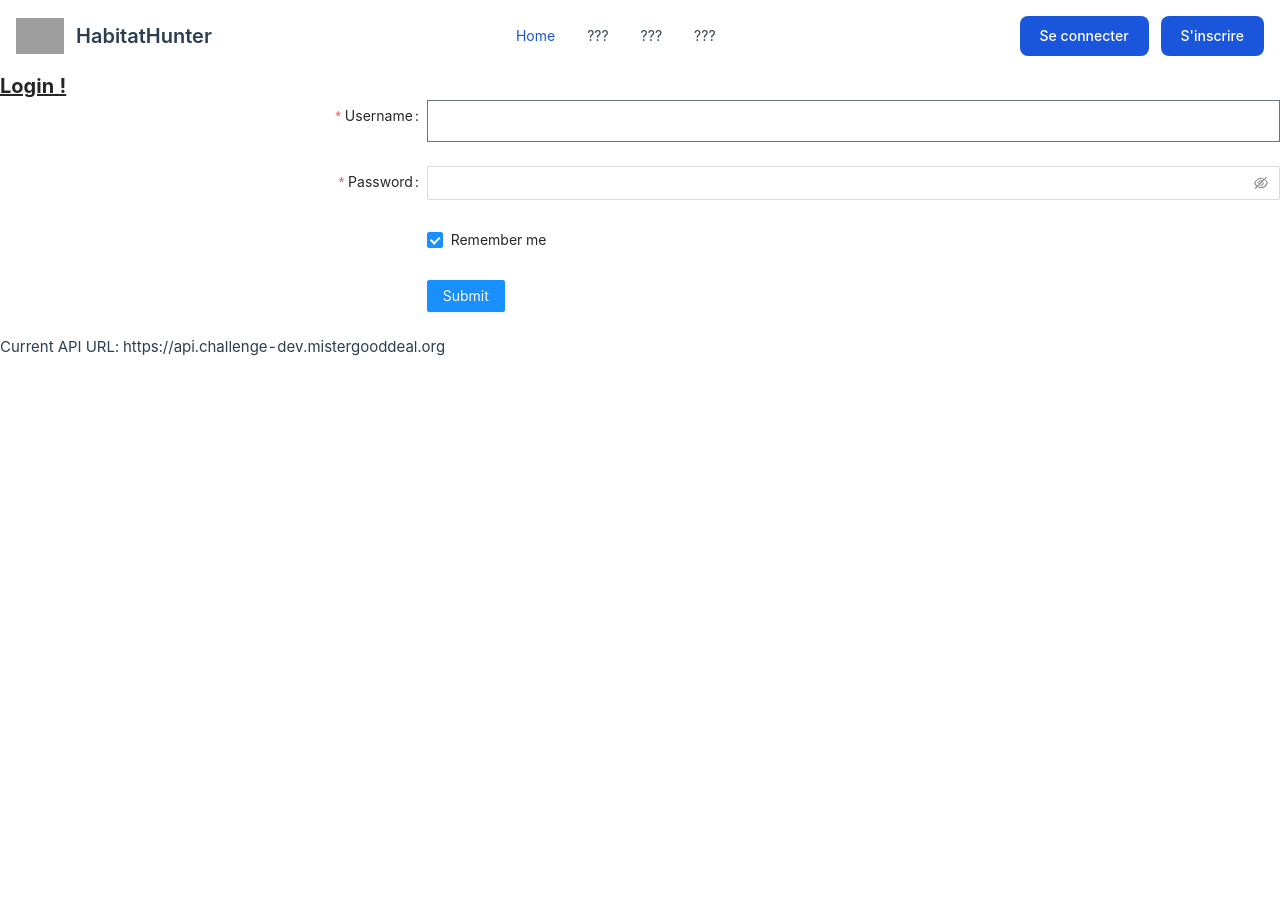
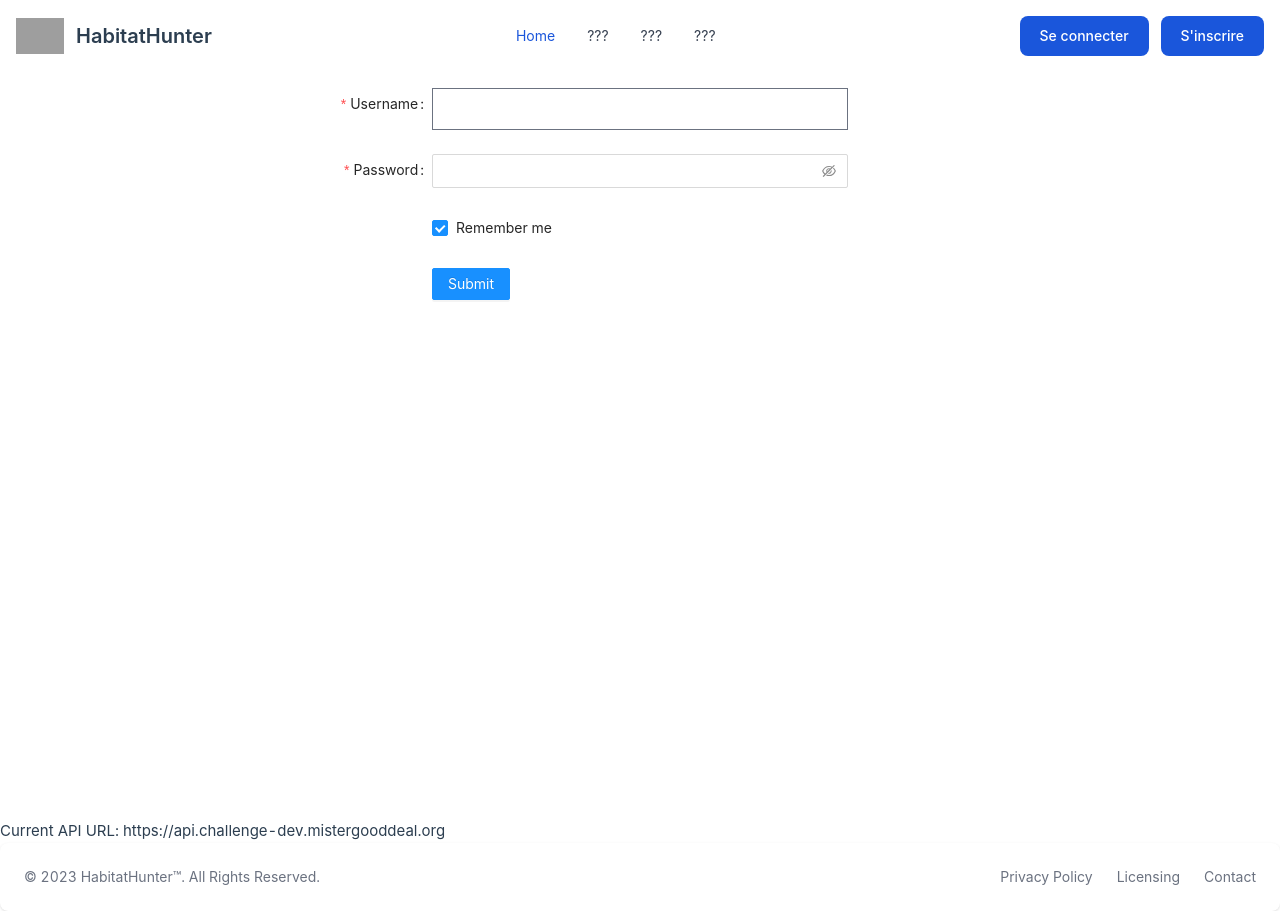
Before and after one commit to ESGI-MCAMUS/semaine-challenge-1-front, a Vue app: page /login in a window 1280 px wide. Before the commit the page ends 800 px from the top, so only its background shows below. Built offline with nearby package versions, Linux system fonts and the light colour scheme; grey boxes are pictures that could not be loaded.

Commit message:
Add footer

```diff
--- a/src/App.vue
+++ b/src/App.vue
@@ -1,5 +1,6 @@
 <script setup>
 import { RouterView } from "vue-router";
+import Footer from "./components/Footer.vue";
 import Navbar from "./components/Navbar.vue";
 import { API_URL } from "./environements/index";
 </script>
@@ -8,9 +9,18 @@ import { API_URL } from "./environements/index";
   <header>
     <Navbar />
   </header>
+  <main>
+    <RouterView />
+  </main>
+  Current API URL: <a href="#">{{ API_URL }}</a>
+  <Footer />
 
-  <RouterView />
-  <p>
-    Current API URL: <a href="#">{{ API_URL }}</a>
-  </p>
+  <p></p>
 </template>
+
+<style scoped>
+main {
+  padding: 1rem;
+  height: calc(100vh - 52px);
+}
+</style>
--- /dev/null
+++ b/src/components/Footer.vue
@@ -0,0 +1,24 @@
+<template>
+  <footer
+    class="p-4 bg-white rounded-lg shadow md:flex md:items-center md:justify-between md:p-6 dark:bg-gray-800"
+  >
+    <span class="text-sm text-gray-500 sm:text-center dark:text-gray-400"
+      >© 2023
+      <a href="https://flowbite.com/" class="hover:underline">HabitatHunter™</a
+      >. All Rights Reserved.
+    </span>
+    <ul
+      class="flex flex-wrap items-center mt-3 text-sm text-gray-500 dark:text-gray-400 sm:mt-0"
+    >
+      <li>
+        <a href="#" class="mr-4 hover:underline md:mr-6">Privacy Policy</a>
+      </li>
+      <li>
+        <a href="#" class="mr-4 hover:underline md:mr-6">Licensing</a>
+      </li>
+      <li>
+        <a href="#" class="hover:underline">Contact</a>
+      </li>
+    </ul>
+  </footer>
+</template>
--- a/src/views/LoginView.vue
+++ b/src/views/LoginView.vue
@@ -1,11 +1,9 @@
 <template>
-  <h1 class="text-xl font-bold underline">Login !</h1>
-
   <a-form
     :model="formState"
     name="basic"
     :label-col="{ span: 8 }"
-    :wrapper-col="{ span: 16 }"
+    :wrapper-col="{ span: 8 }"
     autocomplete="off"
     @finish="onFinish"
     @finishFailed="onFinishFailed"
@@ -35,21 +33,26 @@
     </a-form-item>
   </a-form>
 </template>
-<script>
+<script lang="ts">
 import { defineComponent, reactive } from "vue";
 
+interface FormState {
+  username: string;
+  password: string;
+  remember: boolean;
+}
 export default defineComponent({
   setup() {
-    const formState = reactive({
+    const formState = reactive<FormState>({
       username: "",
       password: "",
       remember: true,
     });
-    const onFinish = (values) => {
+    const onFinish = (values: any) => {
       console.log("Success:", values);
     };
 
-    const onFinishFailed = (errorInfo) => {
+    const onFinishFailed = (errorInfo: any) => {
       console.log("Failed:", errorInfo);
     };
     return {
```
